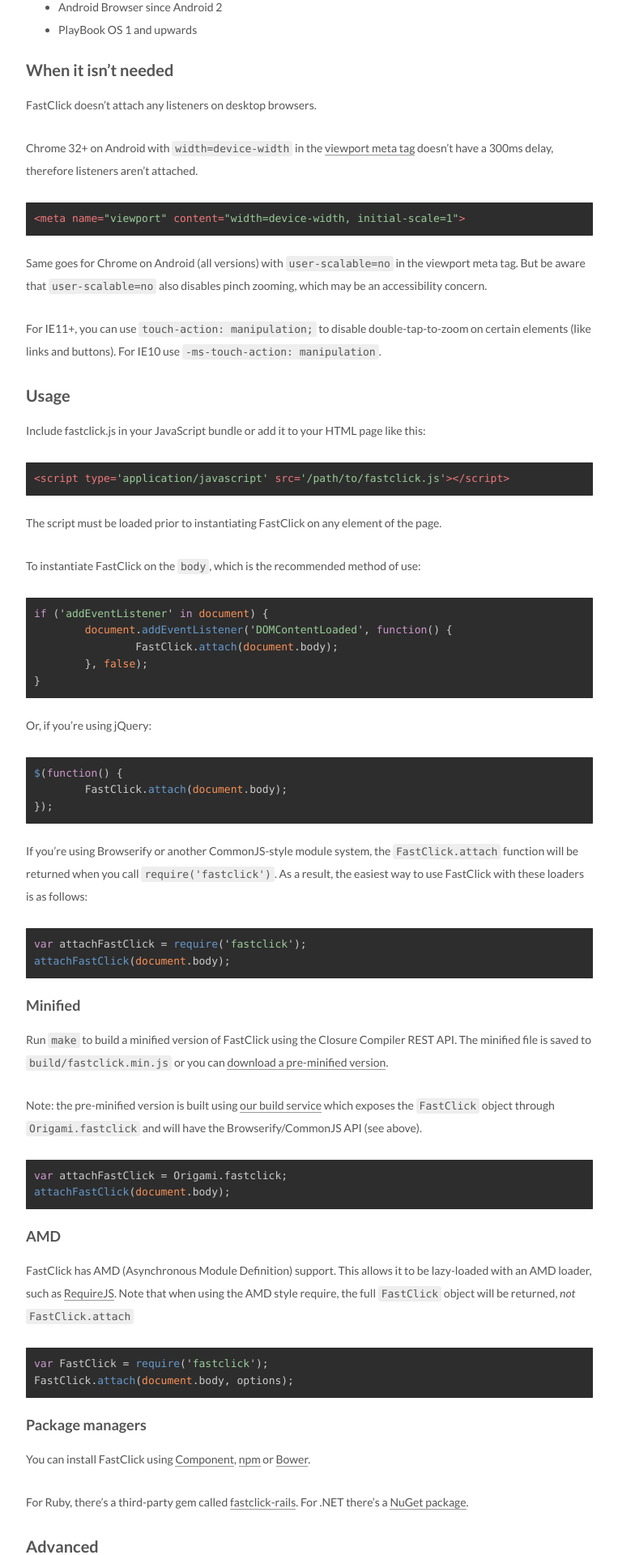
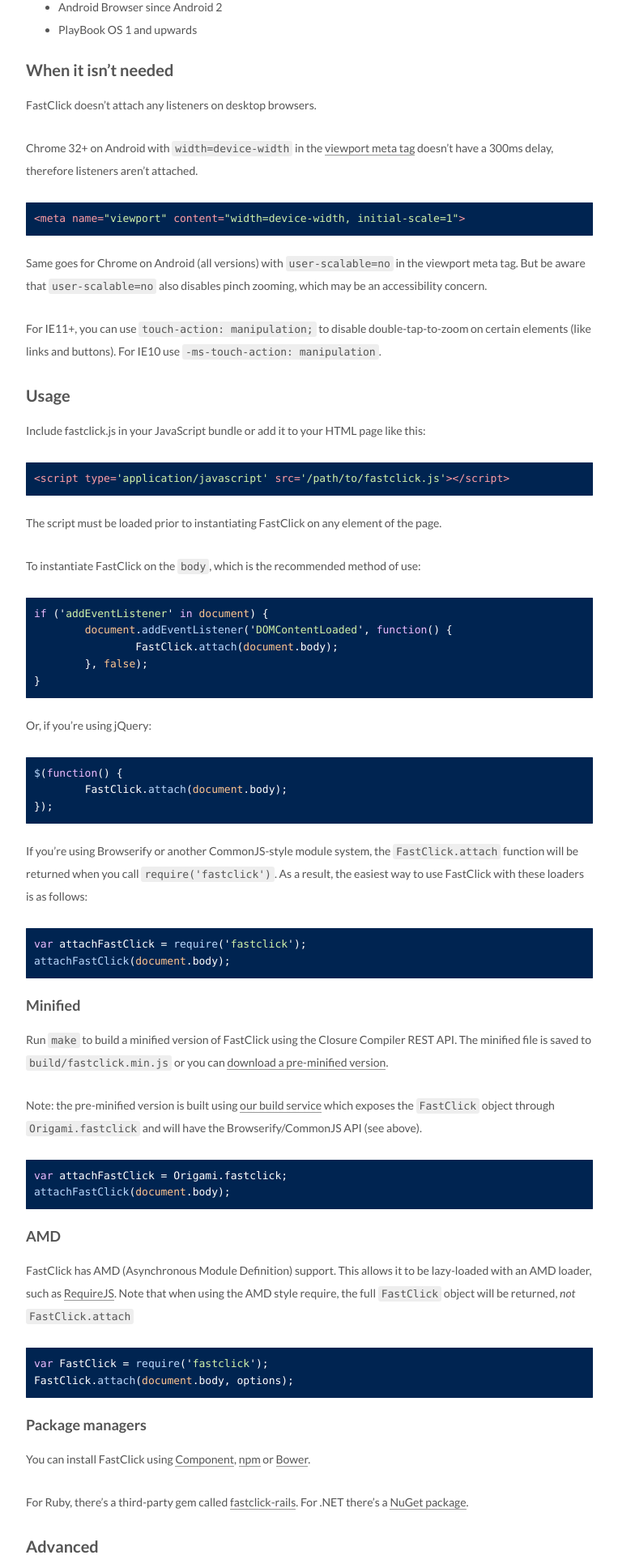
Before and after one commit to JellyGD/jellygd.github.io, a Jekyll site: the page built from assets/lib/fastclick/README.md, in a window 1280 px wide. Shown: the part 1211-3131 px from the top of the page at 81% size, without its empty margins (258-1021 px from the left). Built offline with Jekyll 4.4.1, drawn with Linux system fonts in a browser that asks for light colours; our own code applies the rules of GitHub Pages for plain Markdown files.

Commit message:
网站配置

```diff
--- a/_config.yml
+++ b/_config.yml
@@ -352,7 +352,7 @@
 # Available value:
 #    normal | night | night eighties | night blue | night bright
 # https://github.com/chriskempson/tomorrow-theme
-highlight_theme: night eighties
+highlight_theme: night blue
 
 
 # ---------------------------------------------------------------
```
Also changed, not shown: assets/favicon.ico (added).
